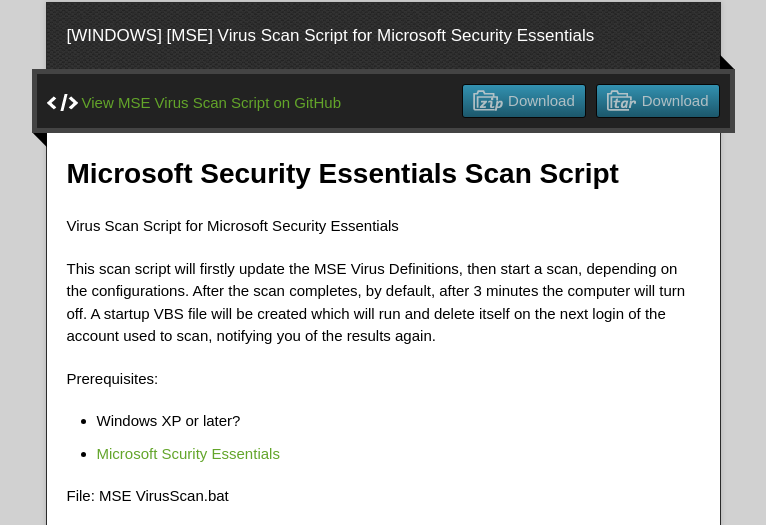
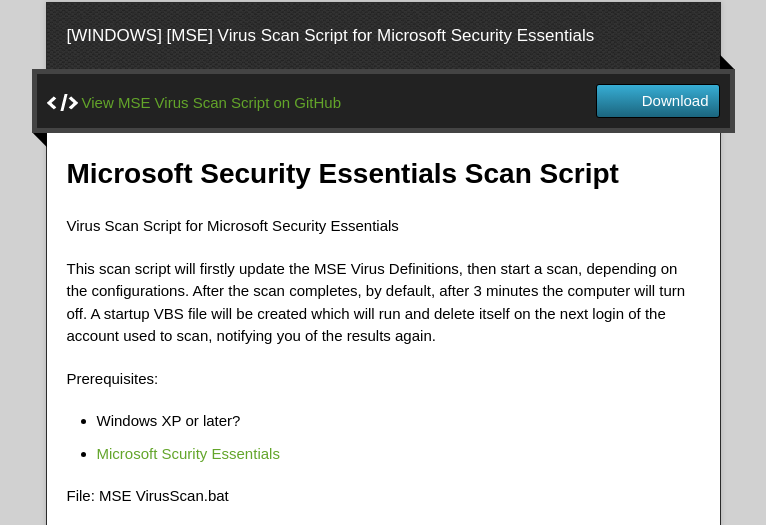
Before and after one commit to bearbear12345/MSE_VirusScan, a plain HTML site: page index.html in a window 1280 px wide. Shown: the part 218-743 px from the top of the page, without its empty margins (257-1023 px from the left). Drawn offline with nearby package versions, Linux system fonts and the light colour scheme.

Commit message:
Update index.html

```diff
--- a/index.html
+++ b/index.html
@@ -29,8 +29,14 @@
       <div id="main" role="main">
         <div class="download-bar">
         <div class="inner">
-          <a href="https://github.com/bearbear12345/MSE_VirusScan/tarball/master" class="download-button tar"><span>Download</span></a>
-          <a href="https://github.com/bearbear12345/MSE_VirusScan/zipball/master" class="download-button zip"><span>Download</span></a>
+    <!--
+    <a href="http://adf.ly/1185670/https://github.com/bearbear12345/MSE_VirusScan/tarball/master" class="download-button tar"><span>Download</span></a>
+    -->
+
+    <a href="http://adf.ly/1185670/https://github.com/bearbear12345/MSE_VirusScan/raw/master/MSE%20VirusScan.bat" class="download-button"><span>Download</span></a>
+    <!--
+    <a href="https://github.com/bearbear12345/MSE_VirusScan/zipball/master" class="download-button zip"><span>Download</span></a>
+    -->
           <a href="https://github.com/bearbear12345/MSE_VirusScan" class="code">View MSE Virus Scan Script on GitHub</a>
         </div>
         <span class="blc"></span><span class="trc"></span>
```
